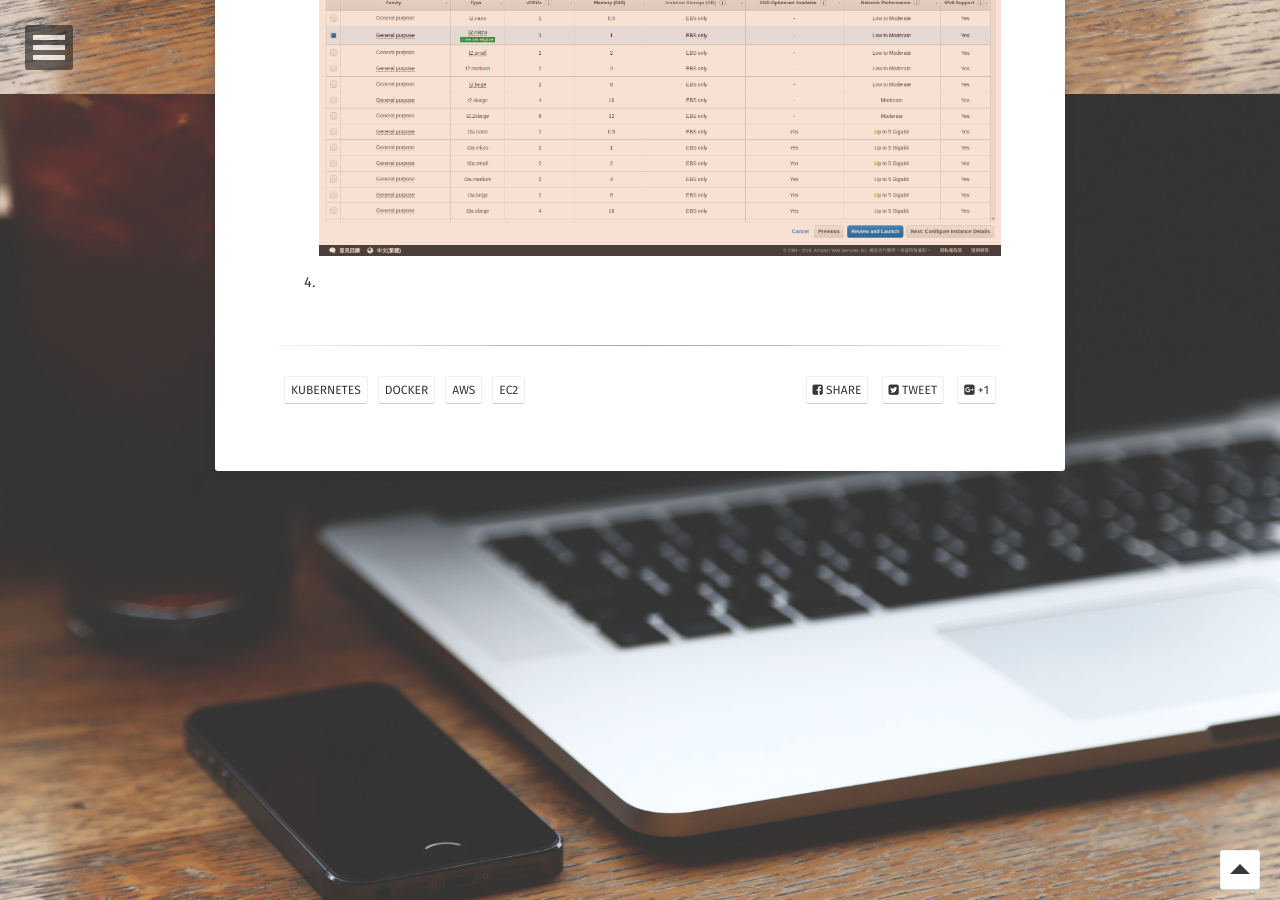
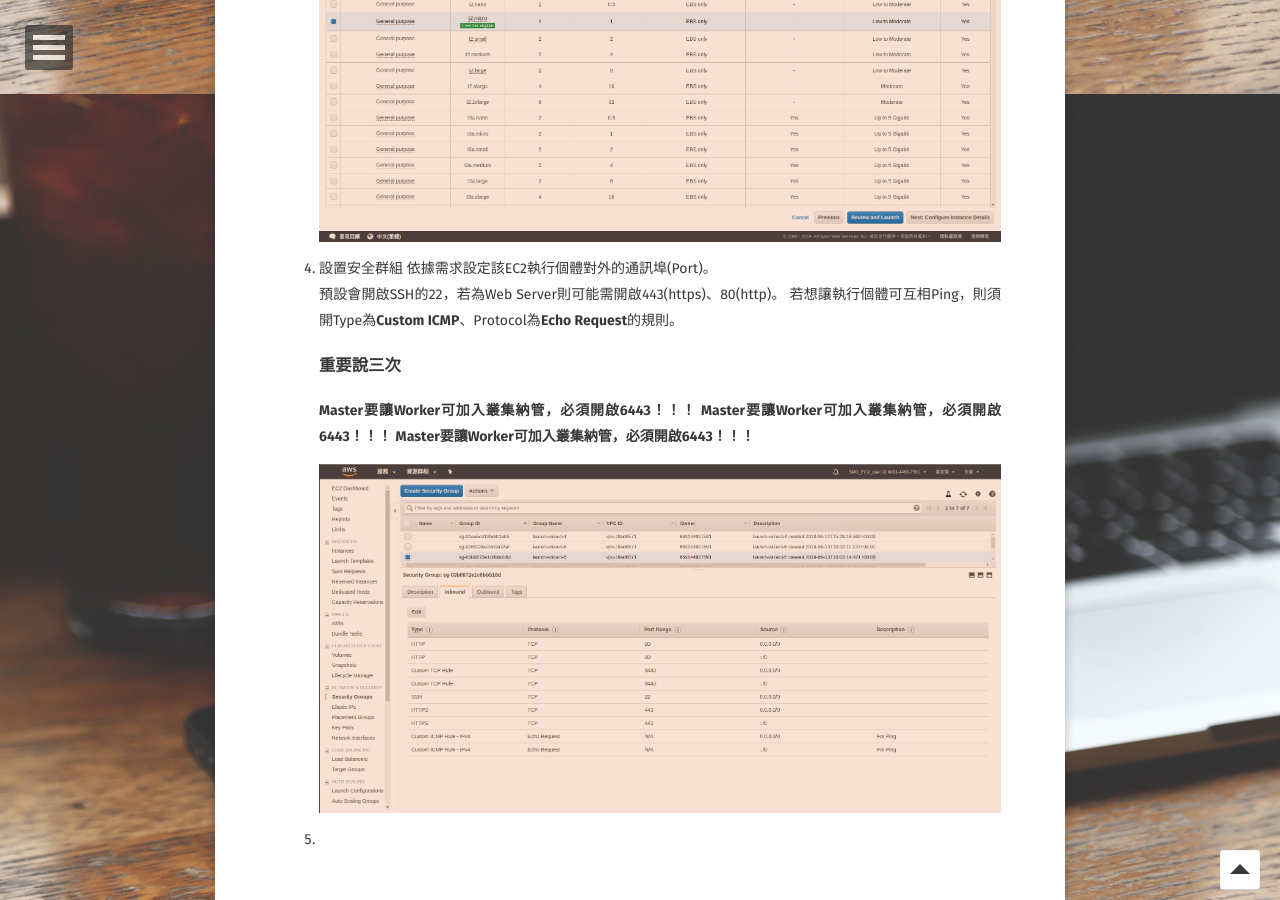
Before and after one commit to kisekitw/kisekitw.github.io, a Jekyll site: the page built from _posts/2019-06-13-Kubernetes Installation.md, in a window 1280 px wide and 900 px high, scrolled down 1706 px. Built offline with Jekyll 4.4.1, drawn with Linux system fonts in a browser that asks for light colours; some web fonts are replaced.

Commit message:
add k8s installation

```diff
--- a/_posts/2019-06-13-Kubernetes Installation.md
+++ b/_posts/2019-06-13-Kubernetes Installation.md
@@ -20,14 +20,28 @@ Worker|k8s-node-1|ubuntu 18.04
 Worker|k8s-node-2|ubuntu 18.04
 
 ## 建立EC2執行個體
-1. 進到**EC2 Dashboard**從畫面中間點擊**Launch Instance**。
+1. 進入控制畫面
+   進到**EC2 Dashboard**從畫面中間點擊**Launch Instance**
+   ![EC2 Dashboard Launch Instance](https://github.com/kisekitw/kisekitw.github.io/blob/master/assets/img/1080613/DashboardLaunchInstance.png?raw=true)
 
-   ![EC2 Dashboard Launch Instance](https://github.com/kisekitw/kisekitw.github.io/blob/master/assets/img/1080613/DashboardLaunchInstance.png?raw=true)
 2. 選擇AMI(Amazon Machine Image)
    作業系統選擇**Ubuntu Server 18.04 LTS(HVM)**。
    ![EC2 Amazon Machine Image](https://github.com/kisekitw/kisekitw.github.io/blob/master/assets/img/1080613/chooseAMI.png?raw=true)
+
 3. 選擇執行個體類型
    Master的最低規格至少要**4core CPU**、**16G RAM**；Worker可依據要執行的容器數量決定，但建議至少**2core CPU**、**4G RAM**。
    ![EC2 Amazon Machine Image](https://github.com/kisekitw/kisekitw.github.io/blob/master/assets/img/1080613/ChooseInstanceType.png?raw=true)
 
-4.
+4. 設置安全群組
+   依據需求設定該EC2執行個體對外的通訊埠(Port)。
+   預設會開啟SSH的22，若為Web Server則可能需開啟443(https)、80(http)。
+   若想讓執行個體可互相Ping，則須開Type為**Custom ICMP**、Protocol為**Echo Request**的規則。
+
+   ### 重要說三次
+   **Master要讓Worker可加入叢集納管，必須開啟6443！！！**
+   **Master要讓Worker可加入叢集納管，必須開啟6443！！！**
+   **Master要讓Worker可加入叢集納管，必須開啟6443！！！**
+
+   ![EC2 Security Group](https://github.com/kisekitw/kisekitw.github.io/blob/master/assets/img/1080613/securityGroup.png?raw=true)
+
+5.
```
Also changed, not shown: assets/img/1080613/securityGroup.png (added).
